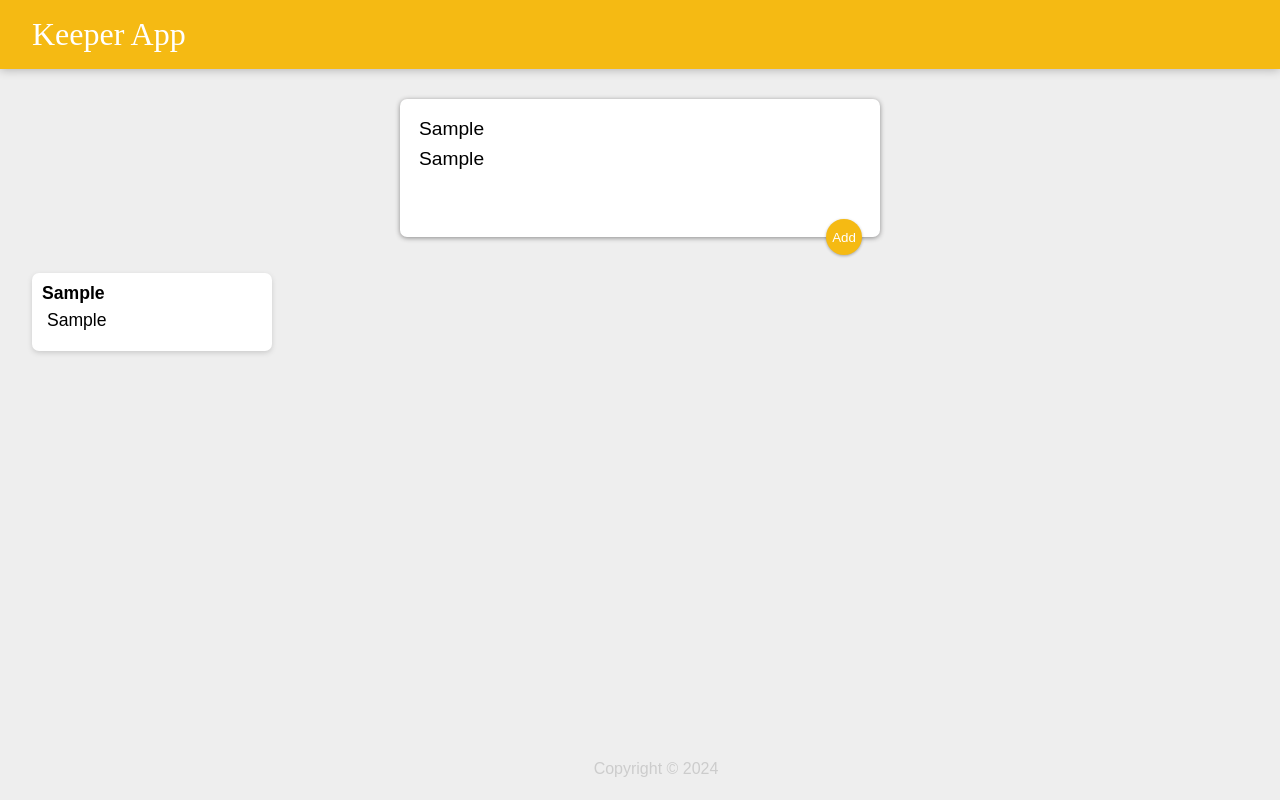
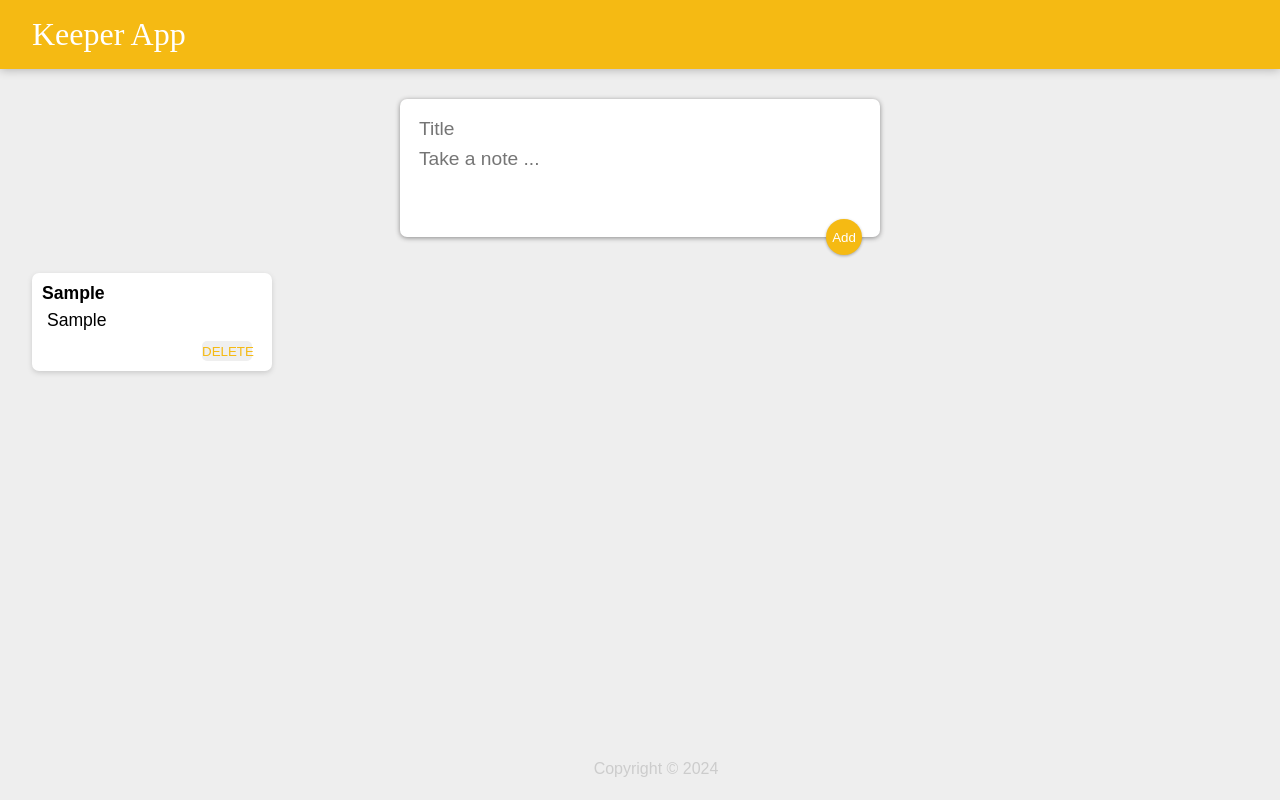
Before and after one commit to aryan1544871/Keeper-App, a React (Create React App) app: page / in a window 1280 px wide. Both pictures are taken after typing "Sample", "Sample" into the empty fields and a click on the button "Add". Built offline with nearby package versions, Linux system fonts and the light colour scheme.

Commit message:
final completion of project

```diff
--- a/src/component/App.js
+++ b/src/component/App.js
@@ -15,13 +15,21 @@
     });
   }
 
+  function deleteNotes (id){
+    setNotes (prevNotes =>{
+      return prevNotes.filter((noteItem ,index)=>{
+        return index !== id
+      })
+    });
+  }
+
   return (
     <div>
       <Header />
       <CreateArea  onAdd = {addNotes}/>
-      {notes.map((item) => {
+      {notes.map((item,index) => {
         return (
-        <Note key={item.key} title={item.title} content={item.content} />);
+        <Note id = {index} key={index} title={item.title} content={item.content} onDelete = {deleteNotes}/>);
       })}
       <Footer />
     </div>
--- a/src/component/CreateArea.js
+++ b/src/component/CreateArea.js
@@ -18,6 +18,10 @@
 
     function submitNote (event){
         {props.onAdd(note)}
+        setNote ({
+                title : "",
+                content : ""
+        })
         event.preventDefault();
     }
 
--- a/src/component/Note.js
+++ b/src/component/Note.js
@@ -1,9 +1,12 @@
 function Note(props) {
-
+    function handleClick (event){
+        {props.onDelete(props.id)}
+    }
     return (
           <div className = "note">
             <h1> {props.title} </h1>
             <p> {props.content} </p>
+            <button onClick = {handleClick}>DELETE</button>
         </div>
     );
   }
--- a/src/component/style.css
+++ b/src/component/style.css
@@ -57,12 +57,13 @@
 
 .note button {
   position: relative;
+  border-radius: 5px;
   float: right;
   margin-right: 10px;
   color: #f5ba13;
   border: none;
-  width: 36px;
-  height: 36px;
+  width: 50px;
+  height: 20px;
   cursor: pointer;
   outline: none;
 }
```
